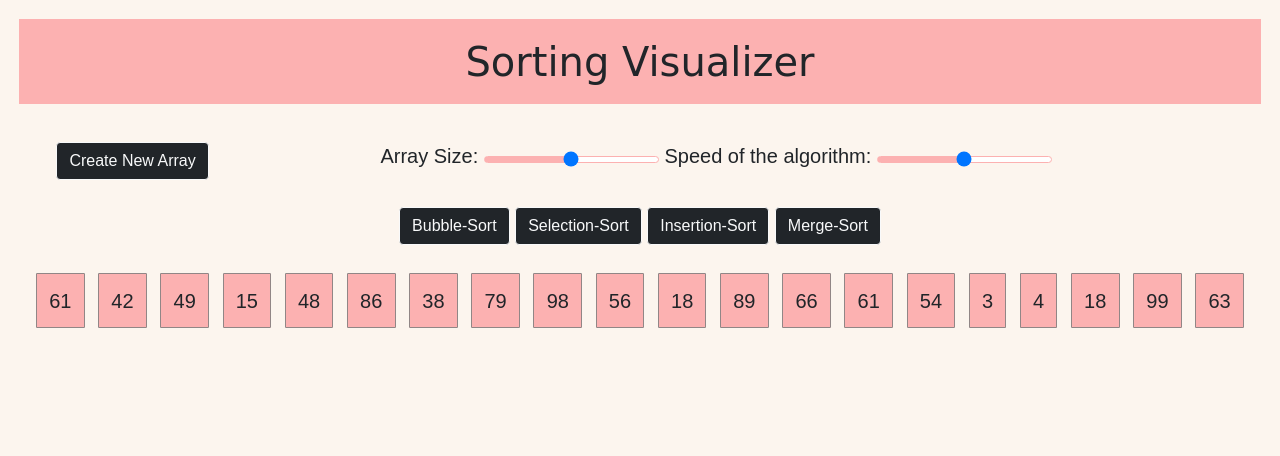
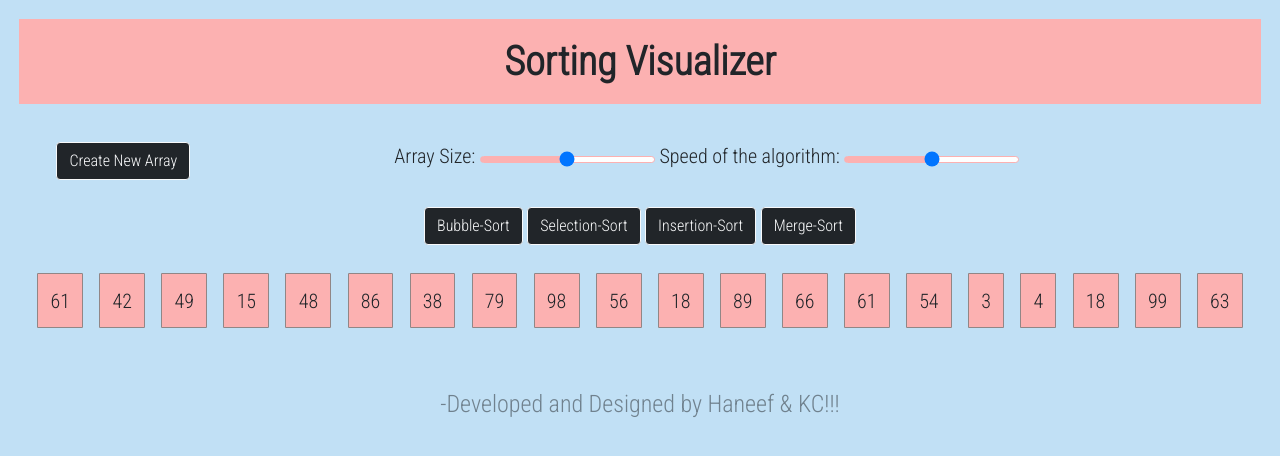
Before and after one commit to rohan37kumar/sortingvisualiser, a plain HTML site: page index.html in a window 1280 px wide. Drawn offline with nearby package versions, Linux system fonts and the light colour scheme.

Commit message:
x-th commit

```diff
--- a/index.html
+++ b/index.html
@@ -5,8 +5,12 @@
     <meta charset="UTF-8">
     <meta http-equiv="X-UA-Compatible" content="IE=edge">
     <meta name="viewport" content="width=device-width, initial-scale=1.0">
-    <title>Algotithm Visualizer</title>
-    <link href="https://cdn.jsdelivr.net/npm/bootstrap@5.0.0-beta2/dist/css/bootstrap.min.css" rel="stylesheet" integrity="sha384-BmbxuPwQa2lc/FVzBcNJ7UAyJxM6wuqIj61tLrc4wSX0szH/Ev+nYRRuWlolflfl" crossorigin="anonymous">
+    <title>Sort Sparkle || Haneef & KC!!!</title>
+    <link href="https://cdn.jsdelivr.net/npm/bootstrap@5.0.0-beta2/dist/css/bootstrap.min.css" rel="stylesheet"
+        integrity="sha384-BmbxuPwQa2lc/FVzBcNJ7UAyJxM6wuqIj61tLrc4wSX0szH/Ev+nYRRuWlolflfl" crossorigin="anonymous">
+    <link rel="preconnect" href="https://fonts.googleapis.com">
+    <link rel="preconnect" href="https://fonts.gstatic.com" crossorigin>
+    <link href="https://fonts.googleapis.com/css2?family=Roboto+Condensed:wght@300&display=swap" rel="stylesheet">
 
     <link rel="stylesheet" href="style.css">
 </head>
@@ -18,7 +22,7 @@
         <div class="arr">
             <button type="button" id="arr_generate" class="btn btn-outline-light btn-dark">Create New Array</button>
             <span>Array Size:</span>
-            <input id="arr_size" type="range" min='10' max='30' value="20"/>
+            <input id="arr_size" type="range" min='10' max='30' value="20" />
             <span>Speed of the algorithm:</span>
             <input id="arr_speed" type="range" min=1 max=5 step=1 value=3>
         </div>
@@ -41,15 +45,20 @@
 
         <div id="Info_Cont2" class="container">
             <div id="algo_Info" class="row text-center">
-            <div id="div1" class=""></div>
-            <div id="div2" class=""></div>
+                <div id="div1" class=""></div>
+                <div id="div2" class=""></div>
             </div>
         </div>
 
     </section>
+    <footer>
+        <div id="foot">-Developed and Designed by Haneef & KC!!!</div>
+    </footer>
 
 
-    <script src="https://cdn.jsdelivr.net/npm/bootstrap@5.0.0-beta2/dist/js/bootstrap.bundle.min.js" integrity="sha384-b5kHyXgcpbZJO/tY9Ul7kGkf1S0CWuKcCD38l8YkeH8z8QjE0GmW1gYU5S9FOnJ0" crossorigin="anonymous"></script>
+    <script src="https://cdn.jsdelivr.net/npm/bootstrap@5.0.0-beta2/dist/js/bootstrap.bundle.min.js"
+        integrity="sha384-b5kHyXgcpbZJO/tY9Ul7kGkf1S0CWuKcCD38l8YkeH8z8QjE0GmW1gYU5S9FOnJ0"
+        crossorigin="anonymous"></script>
     <script src="js_files1/main.js"></script>
     <script src="js_files1/animate.js"></script>
     <script src="js_files1/bubble.js"></script>
--- a/style.css
+++ b/style.css
@@ -1,16 +1,18 @@
 body {
-    background-color: #FCF5EE;
+    background-color: #c1e0f5;
     font-family: Arial, Helvetica, sans-serif;
     font-size: 20px;
     padding: 1.5%;
     line-height: 1.4;
+    font-family: 'Roboto Condensed', sans-serif;
 }
 .heading{
     background-color: #FCB1B1;
     text-align: center;
     padding: 1.5%;
     /* font-style: cursive; */
-    font-family: cursive;
+    /* font-family: cursive; */
+    font-weight: 800;
 
 }
 
@@ -56,3 +58,9 @@ input[type="range"]{
     border-radius: 2%;
     border: 3pt solid #FCB1B1;
 }
+#foot{
+    text-align: center;
+    margin-top: 50px;
+    opacity: 0.5;
+    font-size: larger;
+}
```
